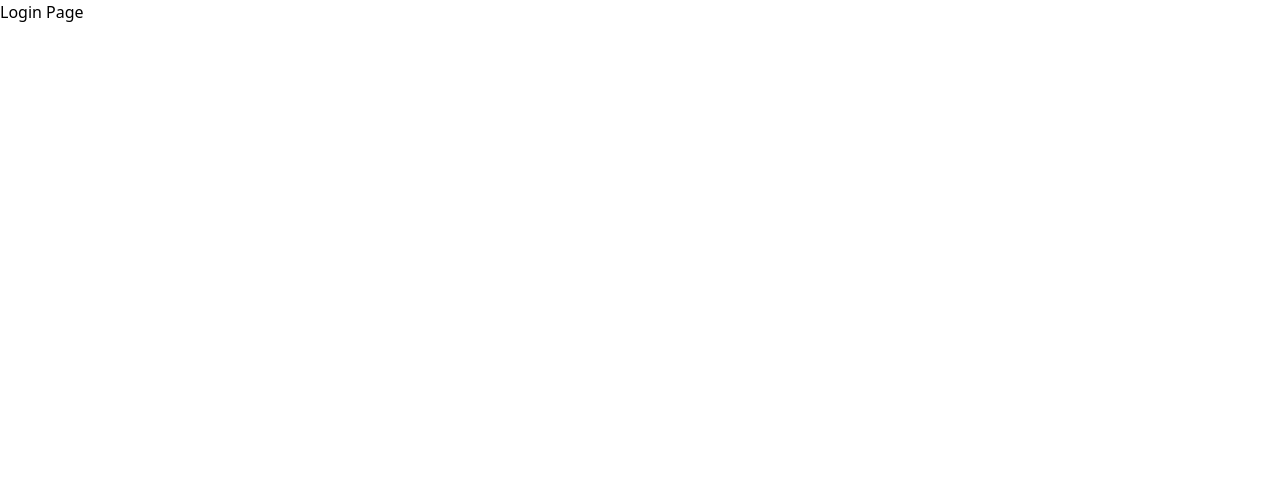
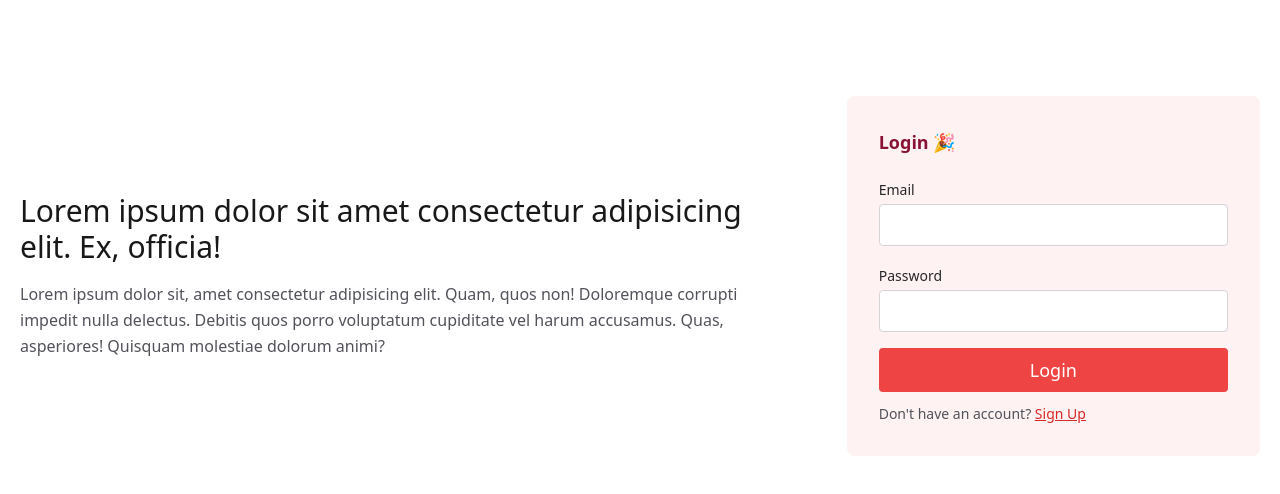
Before and after one commit to shahpreetk/mlh-hackbirthday, a React (Create React App) app: page / in a window 1280 px wide. Shown: the top 494 px of the page. Built offline with nearby package versions, Linux system fonts and the light colour scheme; a web font is replaced by a local one.

Commit message:
add login & signup page

```diff
--- a/src/pages/Login.js
+++ b/src/pages/Login.js
@@ -1,8 +1,61 @@
+import { Link } from "react-router-dom";
+
 const Login = () => {
   return (
-    <div>
-      <h1>Login Page</h1>
-    </div>
+    <>
+      <section class="text-gray-600">
+        <div class="container px-5 py-24 mx-auto flex flex-wrap items-center">
+          <div class="lg:w-3/5 md:w-1/2 md:pr-16 lg:pr-0 pr-0">
+            <h1 class="title-font font-medium text-3xl text-gray-900">
+              Lorem ipsum dolor sit amet consectetur adipisicing elit. Ex,
+              officia!
+            </h1>
+            <p class="leading-relaxed mt-4">
+              Lorem ipsum dolor sit, amet consectetur adipisicing elit. Quam,
+              quos non! Doloremque corrupti impedit nulla delectus. Debitis quos
+              porro voluptatum cupiditate vel harum accusamus. Quas, asperiores!
+              Quisquam molestiae dolorum animi?
+            </p>
+          </div>
+          <div class="lg:w-2/6 md:w-1/2 bg-red-50 rounded-lg p-8 flex flex-col md:ml-auto w-full mt-10 md:mt-0">
+            <h2 class="text-rose-900 text-lg font-bold title-font mb-5">
+              Login 🎉
+            </h2>
+            <div class="relative mb-4">
+              <label for="email" class="leading-7 text-sm text-gray-800">
+                Email
+              </label>
+              <input
+                type="email"
+                id="email"
+                name="email"
+                class="w-full bg-white rounded border border-gray-300 focus:border-red-500 focus:ring-2 focus:ring-red-200 text-base outline-none text-gray-700 py-1 px-3 leading-8 transition-colors duration-200 ease-in-out"
+              />
+            </div>
+            <div class="relative mb-4">
+              <label for="password" class="leading-7 text-sm text-gray-800">
+                Password
+              </label>
+              <input
+                type="password"
+                id="password"
+                name="password"
+                class="w-full bg-white rounded border border-gray-300 focus:border-red-500 focus:ring-2 focus:ring-red-200 text-base outline-none text-gray-700 py-1 px-3 leading-8 transition-colors duration-200 ease-in-out"
+              />
+            </div>
+            <button class="text-white bg-red-500 border-0 py-2 px-8 focus:outline-none hover:bg-red-600 rounded text-lg">
+              Login
+            </button>
+            <p class="text-sm text-gray-600 mt-3">
+              Don't have an account?{" "}
+              <span className="underline text-red-600 hover:text-red-800">
+                <Link to="/signup">Sign Up</Link>
+              </span>
+            </p>
+          </div>
+        </div>
+      </section>
+    </>
   );
 };
 
--- a/src/pages/Signup.js
+++ b/src/pages/Signup.js
@@ -1,8 +1,72 @@
+import { Link } from "react-router-dom";
+
 const Signup = () => {
   return (
-    <div>
-      <h1>Sign Up Page</h1>
-    </div>
+    <>
+      <section class="text-gray-600">
+        <div class="container px-5 py-24 mx-auto flex flex-wrap items-center">
+          <div class="lg:w-3/5 md:w-1/2 md:pr-16 lg:pr-0 pr-0">
+            <h1 class="title-font font-medium text-3xl text-gray-900">
+              Lorem ipsum dolor sit amet consectetur adipisicing elit. Ex,
+              officia!
+            </h1>
+            <p class="leading-relaxed mt-4">
+              Lorem ipsum dolor sit, amet consectetur adipisicing elit. Quam,
+              quos non! Doloremque corrupti impedit nulla delectus. Debitis quos
+              porro voluptatum cupiditate vel harum accusamus. Quas, asperiores!
+              Quisquam molestiae dolorum animi?
+            </p>
+          </div>
+          <div class="lg:w-2/6 md:w-1/2 bg-red-50 rounded-lg p-8 flex flex-col md:ml-auto w-full mt-10 md:mt-0">
+            <h2 class="text-rose-900 text-lg font-bold title-font mb-5">
+              Sign Up 🎊
+            </h2>
+            <div class="relative mb-4">
+              <label for="full-name" class="leading-7 text-sm text-gray-800">
+                Full Name
+              </label>
+              <input
+                type="text"
+                id="full-name"
+                name="full-name"
+                class="w-full bg-white rounded border border-gray-300 focus:border-red-500 focus:ring-2 focus:ring-red-200 text-base outline-none text-gray-700 py-1 px-3 leading-8 transition-colors duration-200 ease-in-out"
+              />
+            </div>
+            <div class="relative mb-4">
+              <label for="email" class="leading-7 text-sm text-gray-800">
+                Email
+              </label>
+              <input
+                type="email"
+                id="email"
+                name="email"
+                class="w-full bg-white rounded border border-gray-300 focus:border-red-500 focus:ring-2 focus:ring-red-200 text-base outline-none text-gray-700 py-1 px-3 leading-8 transition-colors duration-200 ease-in-out"
+              />
+            </div>
+            <div class="relative mb-4">
+              <label for="password" class="leading-7 text-sm text-gray-800">
+                Password
+              </label>
+              <input
+                type="password"
+                id="password"
+                name="password"
+                class="w-full bg-white rounded border border-gray-300 focus:border-red-500 focus:ring-2 focus:ring-red-200 text-base outline-none text-gray-700 py-1 px-3 leading-8 transition-colors duration-200 ease-in-out"
+              />
+            </div>
+            <button class="text-white bg-red-500 border-0 py-2 px-8 focus:outline-none hover:bg-red-600 rounded text-lg">
+              Sign Up
+            </button>
+            <p class="text-sm text-gray-600 mt-3">
+              Already have an account?{" "}
+              <span className="underline text-red-600 hover:text-red-800">
+                <Link to="/">Login</Link>
+              </span>
+            </p>
+          </div>
+        </div>
+      </section>
+    </>
   );
 };
 
```
